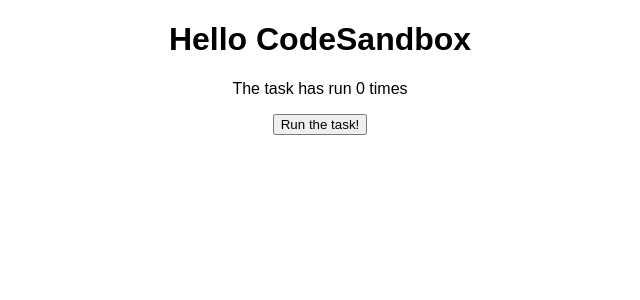
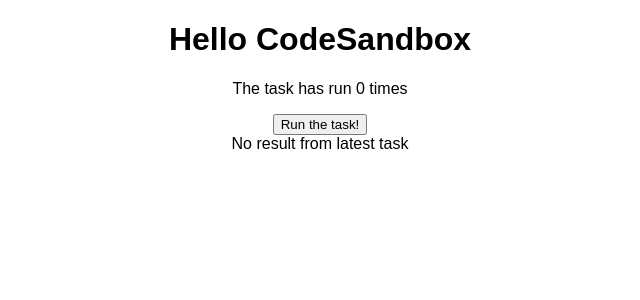
Before and after one commit to alexlafroscia/use-task, a React (Create React App) app: page / in a window 1280 px wide. Shown: the top 300 px of the page, without its empty margins (320-960 px from the left). Built offline with nearby package versions, Linux system fonts and the light colour scheme.

Commit message:
feat: improvements to type inference, expose last successful instance

```diff
--- a/src/index.tsx
+++ b/src/index.tsx
@@ -1,4 +1,4 @@
-import React from "react";
+import React, { useRef } from "react";
 import ReactDOM from "react-dom";
 
 import "./styles.css";
@@ -6,14 +6,16 @@
 import useTask from "./useTask";
 import wait from "./wait";
 
-async function DoTheThing() {
+async function DoTheThing(notice: String = "Done!") {
   await wait(1000);
 
-  return "Done!";
+  return notice;
 }
 
 function App() {
   const [task, taskState] = useTask(DoTheThing, { keep: "all" });
+
+  const ref = useRef<ReturnType<typeof task>>();
 
   return (
     <div className="App">
@@ -21,9 +23,19 @@
 
       <p>The task has run {taskState.performCount} times</p>
 
-      <button onClick={() => task()}>
+      <button
+        onClick={() => {
+          const instance = task();
+
+          ref.current = instance;
+        }}
+      >
         {taskState.isRunning ? "Running..." : "Run the task!"}
       </button>
+
+      <br />
+
+      {ref.current ? ref.current.result : "No result from latest task"}
     </div>
   );
 }
--- a/src/useTask/index.ts
+++ b/src/useTask/index.ts
@@ -1,5 +1,5 @@
 import { useCallback, useReducer, useState } from "react";
-import TaskInstance, { perform } from "./instance";
+import TaskInstance, { AnyFunction, perform } from "./instance";
 
 const TASK_POOL = new Set();
 
@@ -33,7 +33,7 @@
       return {
         ...state,
         isRunning: false,
-        result: action.result,
+        lastSuccessful: action.instance,
         performCount: state.performCount + 1
       };
     default:
@@ -41,14 +41,25 @@
   }
 }
 
+type Tuple<A, B> = [A, B];
+
+type PublicState<T> = {
+  isRunning: boolean;
+  performCount: number;
+  lastSuccessful: T;
+};
+
 export type UseTaskConfig = {
   keep: "first" | "all";
 };
 
-export default function useTask<Arguments extends any[], ReturnValue>(
-  task: (...args: Arguments) => ReturnValue,
+export default function useTask<T extends AnyFunction>(
+  task: T,
   { keep = "all" }: UseTaskConfig = { keep: "all" }
-) {
+): Tuple<
+  (...args: Parameters<T>) => TaskInstance<T>,
+  PublicState<TaskInstance<T>>
+> {
   // Ensure that we don't change concurrency strategies after the task has been set up
   const [privateState] = useState({ keep });
   if (keep !== privateState.keep) {
@@ -58,28 +69,29 @@
   const [publicState, publicStateDispatch] = useReducer(publicStateReducer, {
     isRunning: false,
     performCount: 0,
-    result: undefined
+    lastSuccessful: undefined
   });
 
   const instance = new TaskInstance(task);
 
   const runCallback = useCallback(
-    async (...args) => {
+    (...args) => {
       if (keep === "first" && publicState.isRunning) {
-        return;
+        instance.cancel();
+        return instance;
       }
 
       publicStateDispatch({ type: "start" });
 
-      const promiseToResult = perform(instance, args as Arguments);
+      const promiseToResult = perform(instance, args as Parameters<T>);
 
       addRunningTask(promiseToResult);
 
-      const result = await promiseToResult;
+      promiseToResult.then(() => {
+        publicStateDispatch({ type: "finish", instance });
+      });
 
-      publicStateDispatch({ type: "finish", result });
-
-      return result;
+      return instance;
     },
     [instance, publicState.isRunning]
   );
--- a/src/useTask/instance.ts
+++ b/src/useTask/instance.ts
@@ -1,23 +1,36 @@
-export async function perform<Arguments extends any[], ReturnValue>(
-  task: TaskInstance<Arguments, ReturnValue>,
-  args: Arguments
-): Promise<ReturnValue> {
+type Unwrap<T> = T extends Promise<infer U> ? U : T;
+
+export type AnyFunction = (...args: any[]) => any;
+
+export async function perform<F extends AnyFunction>(
+  task: TaskInstance<F>,
+  args: Parameters<F>
+) {
   task.isRunning = true;
 
   const result = await task.fn(...args);
 
   task.isRunning = false;
+  task.isComplete = true;
 
-  return result;
+  task.result = result;
 }
 
-class TaskInstance<Arguments extends any[], ReturnValue> {
-  fn: (...args: Arguments) => ReturnValue;
+class TaskInstance<Func extends AnyFunction> {
+  fn: Func;
 
+  result?: Unwrap<ReturnType<Func>>;
+
+  isCancelled = false;
   isRunning = false;
+  isComplete = false;
 
-  constructor(fn: (...args: Arguments) => ReturnValue) {
+  constructor(fn: Func) {
     this.fn = fn;
+  }
+
+  cancel() {
+    this.isCancelled = true;
   }
 }
 
```
